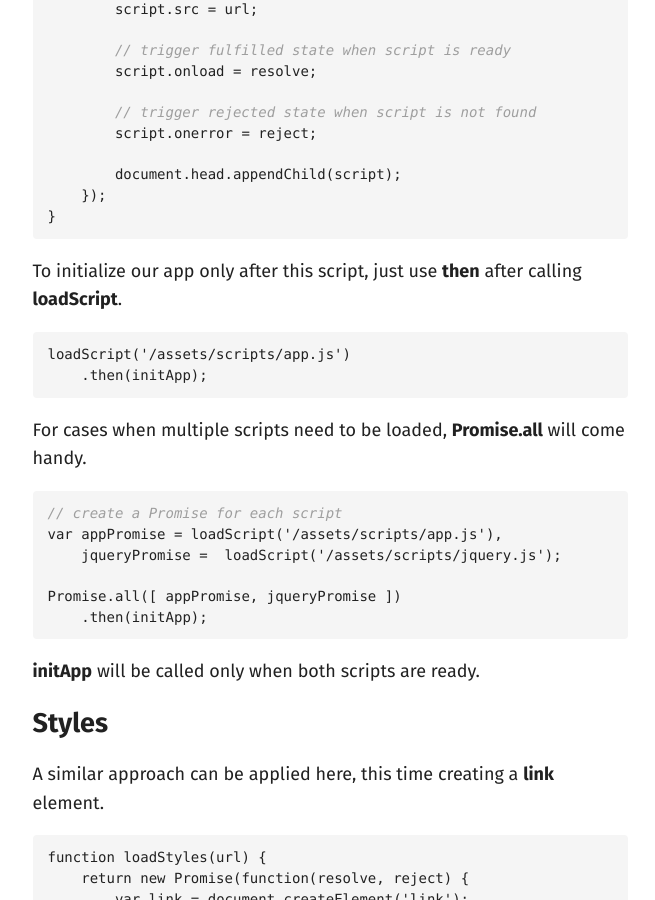
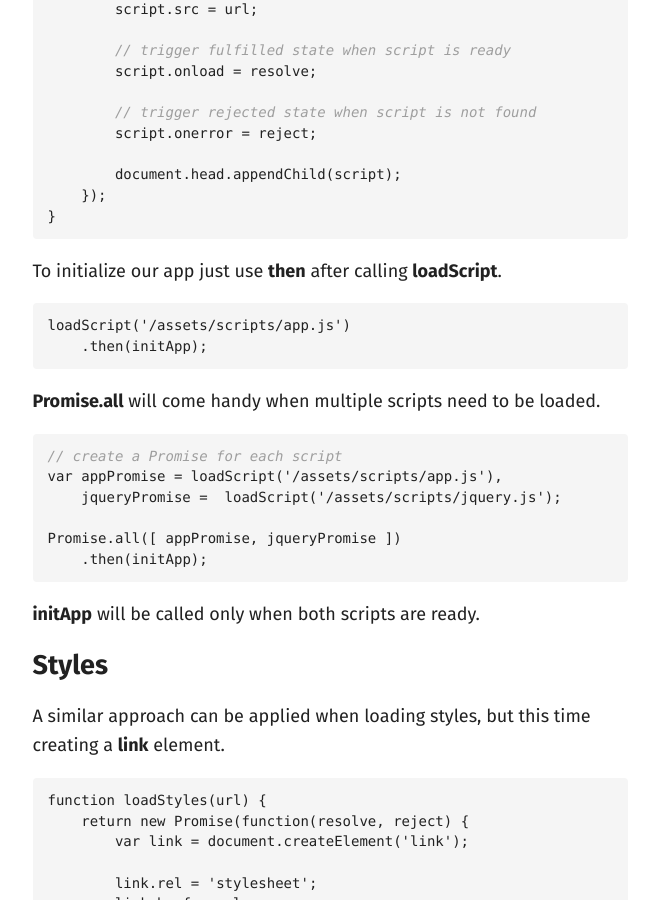
Before and after one commit to jeremenichelli/jeremenichelli.github.io, a Jekyll site: the page built from _posts/2016-04-18-patterns-for-a-promise-based-initialization.md, in a window 1280 px wide and 900 px high, scrolled down 1643 px. Shown: the whole window, without its empty margins (310-965 px from the left). Built offline with Jekyll 4.4.1, drawn with Linux system fonts in a browser that asks for light colours.

Commit message:
Small modification on recent post

```diff
--- a/_posts/2016-04-18-patterns-for-a-promise-based-initialization.md
+++ b/_posts/2016-04-18-patterns-for-a-promise-based-initialization.md
@@ -59,14 +59,14 @@ function loadScript(url) {
 }
 {% endhighlight %}
 
-To initialize our app only after this script, just use **then** after calling **loadScript**.
+To initialize our app just use **then** after calling **loadScript**.
 
 {% highlight javascript %}
 loadScript('/assets/scripts/app.js')
     .then(initApp);
 {% endhighlight %}
 
-For cases when multiple scripts need to be loaded, **Promise.all** will come handy.
+**Promise.all** will come handy when multiple scripts need to be loaded.
 
 {% highlight javascript %}
 // create a Promise for each script
@@ -82,7 +82,7 @@ Promise.all([ appPromise, jqueryPromise ])
 
 ## Styles
 
-A similar approach can be applied here, this time creating a **link** element.
+A similar approach can be applied when loading styles, but this time creating a **link** element.
 
 {% highlight javascript %}
 function loadStyles(url) {
```
